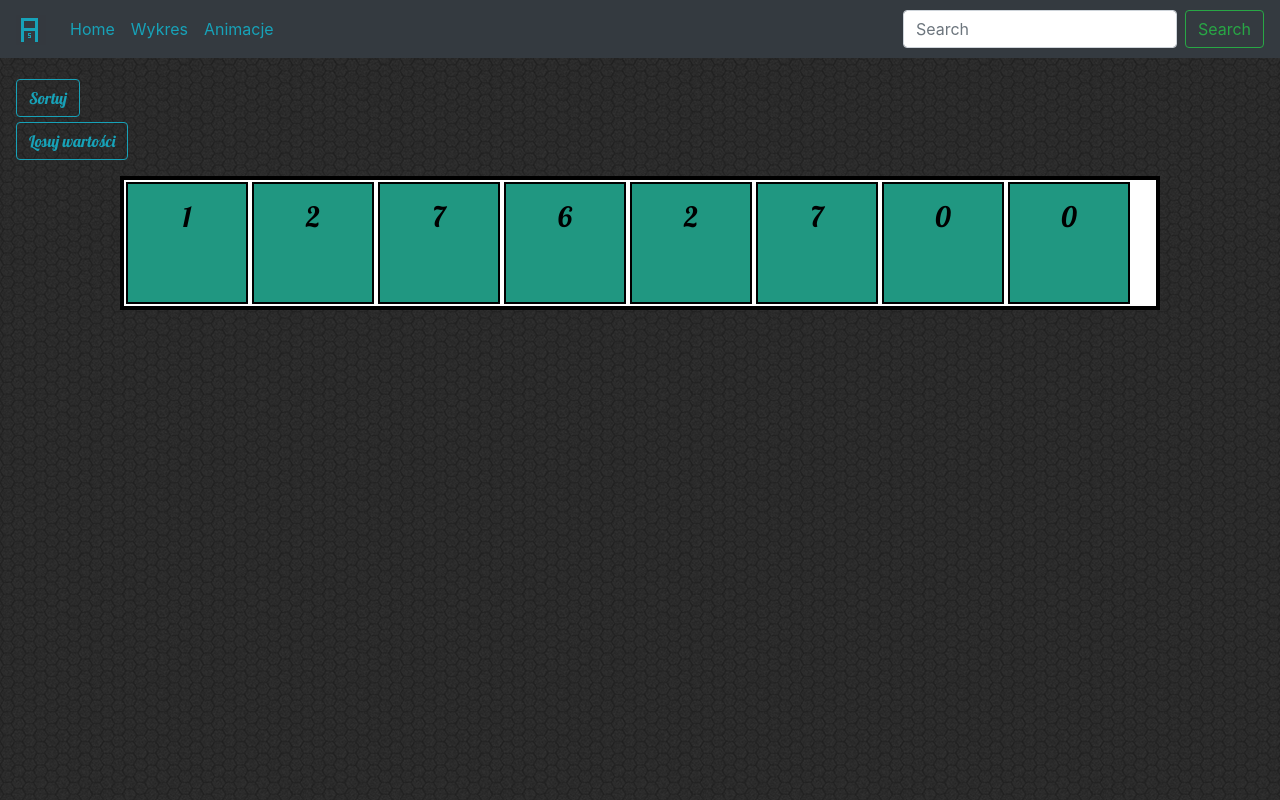
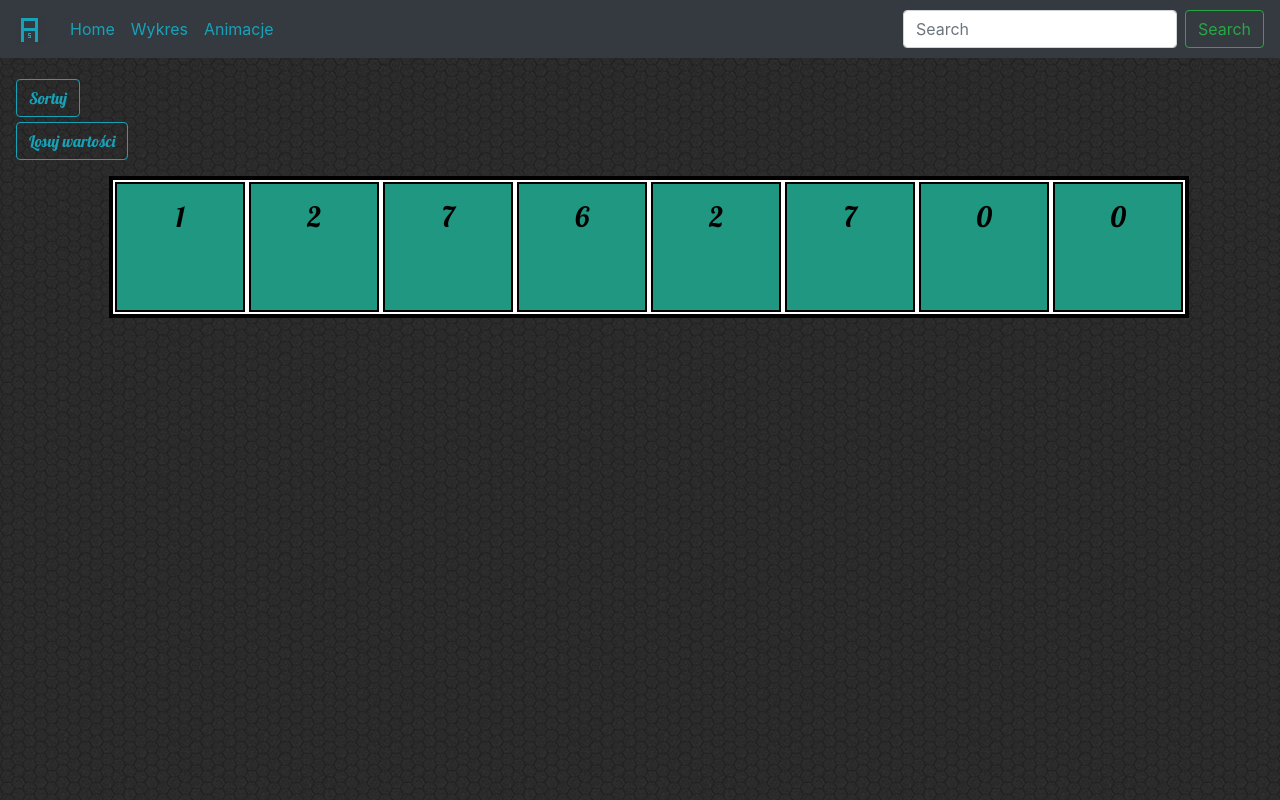
Before and after one commit to Leherguargin/algSort, a React (Create React App) app: page /animacje in a window 1280 px wide. Built offline with nearby package versions, Linux system fonts and the light colour scheme.

Commit message:
test nieudany, poprawa.

```diff
--- a/src/styleAnimation.css
+++ b/src/styleAnimation.css
@@ -10,7 +10,7 @@ main {
 .board {
     position: relative;
     background-color: white;
-    width: 1040px;
+    width: 1080px;
     align-content: center;
     margin-left: auto;
     margin-right: auto;
@@ -30,8 +30,8 @@ main {
     color: black;
     text-shadow: none;
     text-align: center;
-    width: 122px;
-    height: 122px;
+    width: 130px;
+    height: 130px;
     margin: 2px;
     /* padding: 30px; */
     display: inline-block;
@@ -51,8 +51,8 @@ main {
     border-right: 10px solid transparent;
     border-bottom: 20px solid #f34a53;
     margin: 10px auto 0;
-    margin-left: 55px;
-    margin-right: 55px;
+    margin-left: 57px;
+    margin-right: 57px;
     display: inline-block;
     opacity: 0;
 }
```
